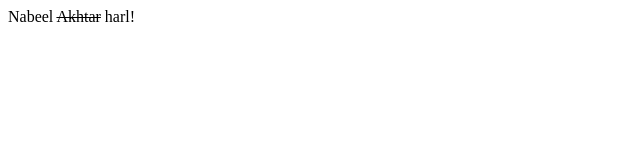
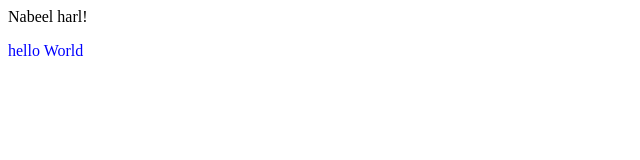
Before and after one commit to NabeelAkhtarHarl/bootcamp2020, a plain HTML site: page index.html in a window 1280 px wide. Shown: the whole page, without its empty margins (0-640 px from the left). Drawn offline with Linux system fonts and the light colour scheme.

Commit message:
chang filename add helo world

```diff
--- a/index.html
+++ b/index.html
@@ -4,6 +4,7 @@
      <title>Hello World</title>
  </head>
  <body>
-      <div>Nabeel <s>Akhtar</s> harl! </div>
+      <div>Nabeel   harl! </div>
+      <p style="color: blue;"> hello World</p>
  </body>
  </html>
```
